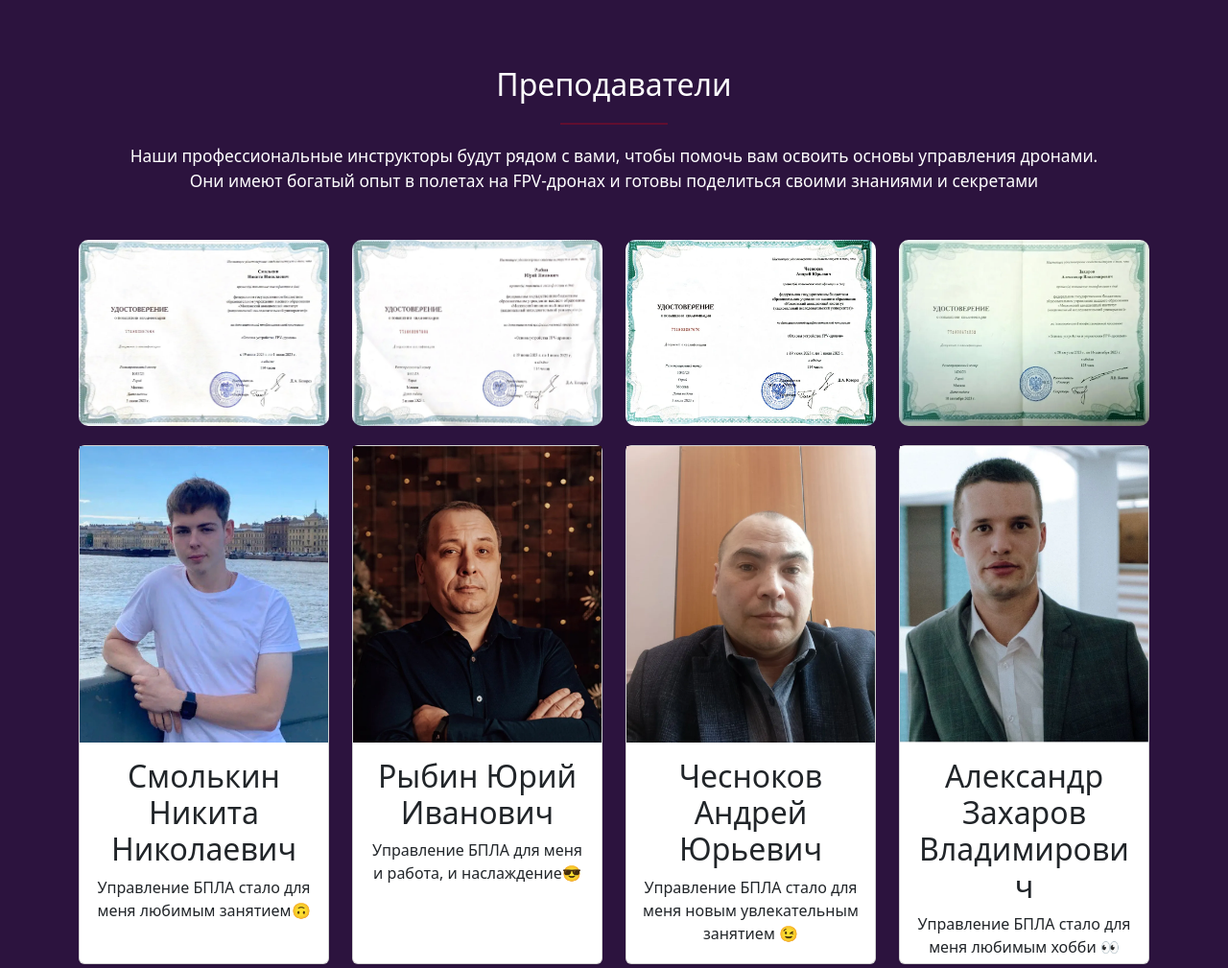
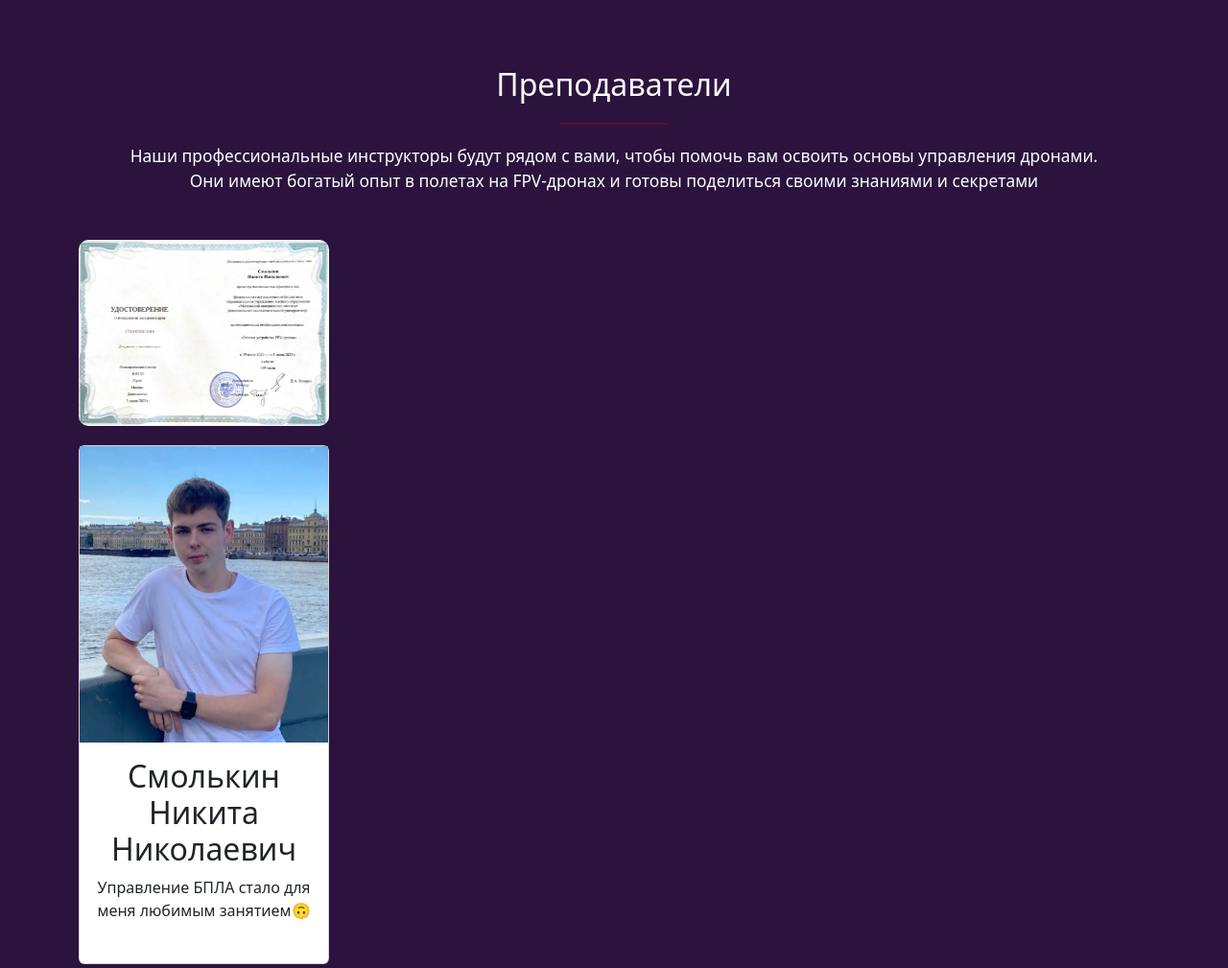
Before and after one commit to Darkcat42/Drones89ymk, a Flask app: template templates/index.html in a window 1280 px wide. Shown: the part 4281-5290 px from the top of the page at 96% size. Run offline with Flask 3, Linux system fonts and the light colour scheme; the template is opened without the code that fills it, so the values that code supplies are empty; some libraries are stand-ins or nearby versions.

```diff
--- a/templates/html_blocks/index/teachers_block.html
+++ b/templates/html_blocks/index/teachers_block.html
@@ -21,38 +21,38 @@
             </div>
           </div>
 
-          <div class="col-xl-3 col-lg-6 col-md-6 mb-4 text-center">
-            <img data-src="{{url_for('static', filename='img/diplom3.webp')}}" alt="" class="img-fluid img_diplom fsi lazy"  onclick="LinkFull(this.src)" data-bs-toggle="modal" data-bs-target="#exampleModal">
-            <div class="card">
-              <img data-src="{{url_for('static', filename='img/teacher2.webp')}}" alt="a snow-capped mountain range img_teacher" class="lazy"/>
-              <div class="card-body card_fix_body">
-                <h2 class="card-title">Рыбин Юрий Иванович</h2>
-                <p class="card-text">Управление БПЛА для меня и работа, и наслаждение&#128526;</p>
-              </div>
-            </div>
-          </div>
+<!--          <div class="col-xl-3 col-lg-6 col-md-6 mb-4 text-center">-->
+<!--            <img data-src="{{url_for('static', filename='img/diplom3.webp')}}" alt="" class="img-fluid img_diplom fsi lazy"  onclick="LinkFull(this.src)" data-bs-toggle="modal" data-bs-target="#exampleModal">-->
+<!--            <div class="card">-->
+<!--              <img data-src="{{url_for('static', filename='img/teacher2.webp')}}" alt="a snow-capped mountain range img_teacher" class="lazy"/>-->
+<!--              <div class="card-body card_fix_body">-->
+<!--                <h2 class="card-title">Рыбин Юрий Иванович</h2>-->
+<!--                <p class="card-text">Управление БПЛА для меня и работа, и наслаждение&#128526;</p>-->
+<!--              </div>-->
+<!--            </div>-->
+<!--          </div>-->
 
-          <div class="col-xl-3 col-lg-6 col-md-6 mb-4 text-center">
-            <img data-src="{{url_for('static', filename='img/diplom2.webp')}}" alt="" class="img-fluid img_diplom img_teacher fsi lazy" onclick="LinkFull(this.src)" data-bs-toggle="modal" data-bs-target="#exampleModal">
-            <div class="card">
-              <img data-src="{{url_for('static', filename='img/teacher3.webp')}}" alt="a snow-capped mountain range" class="lazy"/>
-              <div class="card-body card_fix_body">
-                <h2 class="card-title">Чесноков Андрей Юрьевич</h2>
-                <p class="card-text">Управление БПЛА стало для меня новым увлекательным занятием &#128521;</p>
-              </div>
-            </div>
-          </div>
+<!--          <div class="col-xl-3 col-lg-6 col-md-6 mb-4 text-center">-->
+<!--            <img data-src="{{url_for('static', filename='img/diplom2.webp')}}" alt="" class="img-fluid img_diplom img_teacher fsi lazy" onclick="LinkFull(this.src)" data-bs-toggle="modal" data-bs-target="#exampleModal">-->
+<!--            <div class="card">-->
+<!--              <img data-src="{{url_for('static', filename='img/teacher3.webp')}}" alt="a snow-capped mountain range" class="lazy"/>-->
+<!--              <div class="card-body card_fix_body">-->
+<!--                <h2 class="card-title">Чесноков Андрей Юрьевич</h2>-->
+<!--                <p class="card-text">Управление БПЛА стало для меня новым увлекательным занятием &#128521;</p>-->
+<!--              </div>-->
+<!--            </div>-->
+<!--          </div>-->
 
-          <div class="col-xl-3 col-lg-6 col-md-6 mb-4 text-center">
-            <img data-src="{{url_for('static', filename='img/diplom4.webp')}}" alt="" class="img-fluid img_diplom img_teacher fsi lazy" onclick="LinkFull(this.src)" data-bs-toggle="modal" data-bs-target="#exampleModal">
-            <div class="card">
-              <img data-src="{{url_for('static', filename='img/teacher5.webp')}}" alt="a snow-capped mountain range" class="lazy"/>
-              <div class="card-body card_fix_body">
-                <h2 class="card-title">Александр Захаров Владимирович</h2>
-                <p class="card-text">Управление БПЛА стало для меня любимым хобби &#128064;</p>
-              </div>
-            </div>
-          </div>
+<!--          <div class="col-xl-3 col-lg-6 col-md-6 mb-4 text-center">-->
+<!--            <img data-src="{{url_for('static', filename='img/diplom4.webp')}}" alt="" class="img-fluid img_diplom img_teacher fsi lazy" onclick="LinkFull(this.src)" data-bs-toggle="modal" data-bs-target="#exampleModal">-->
+<!--            <div class="card">-->
+<!--              <img data-src="{{url_for('static', filename='img/teacher5.webp')}}" alt="a snow-capped mountain range" class="lazy"/>-->
+<!--              <div class="card-body card_fix_body">-->
+<!--                <h2 class="card-title">Александр Захаров Владимирович</h2>-->
+<!--                <p class="card-text">Управление БПЛА стало для меня любимым хобби &#128064;</p>-->
+<!--              </div>-->
+<!--            </div>-->
+<!--          </div>-->
 
         </div>
       </div>
```
